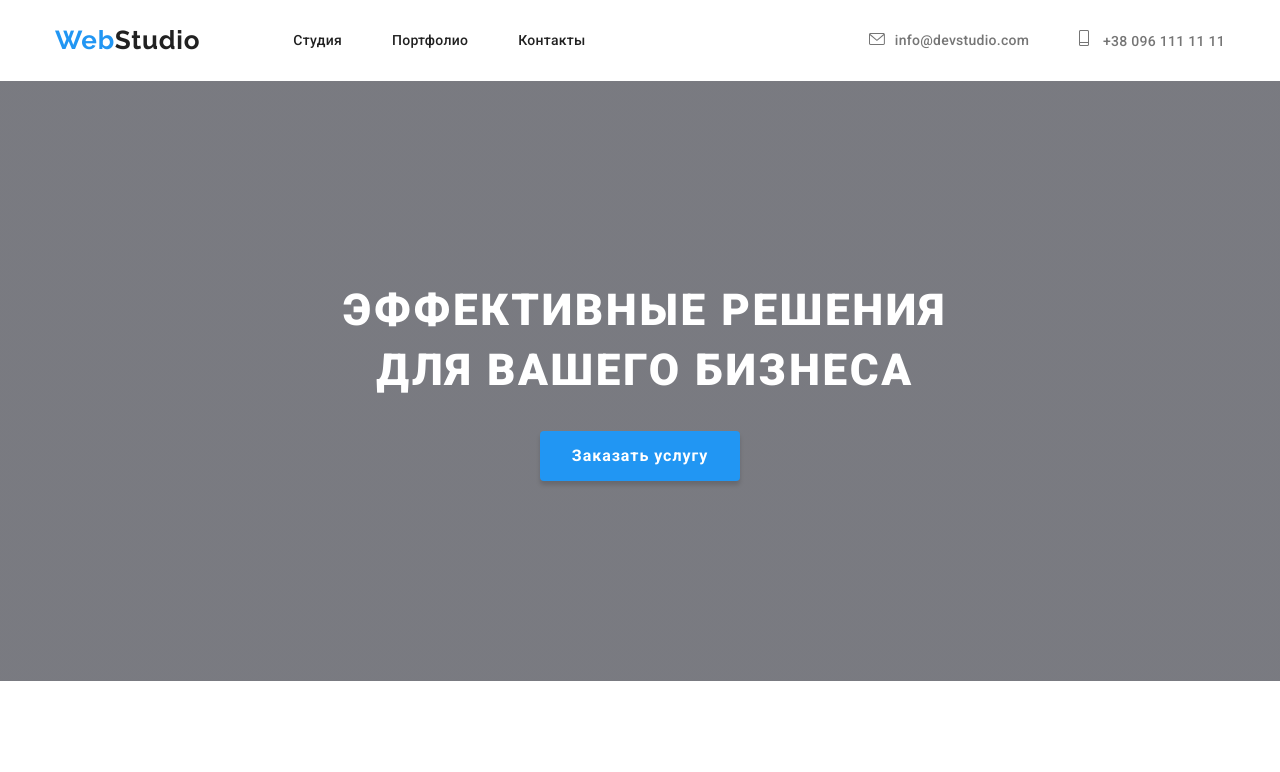
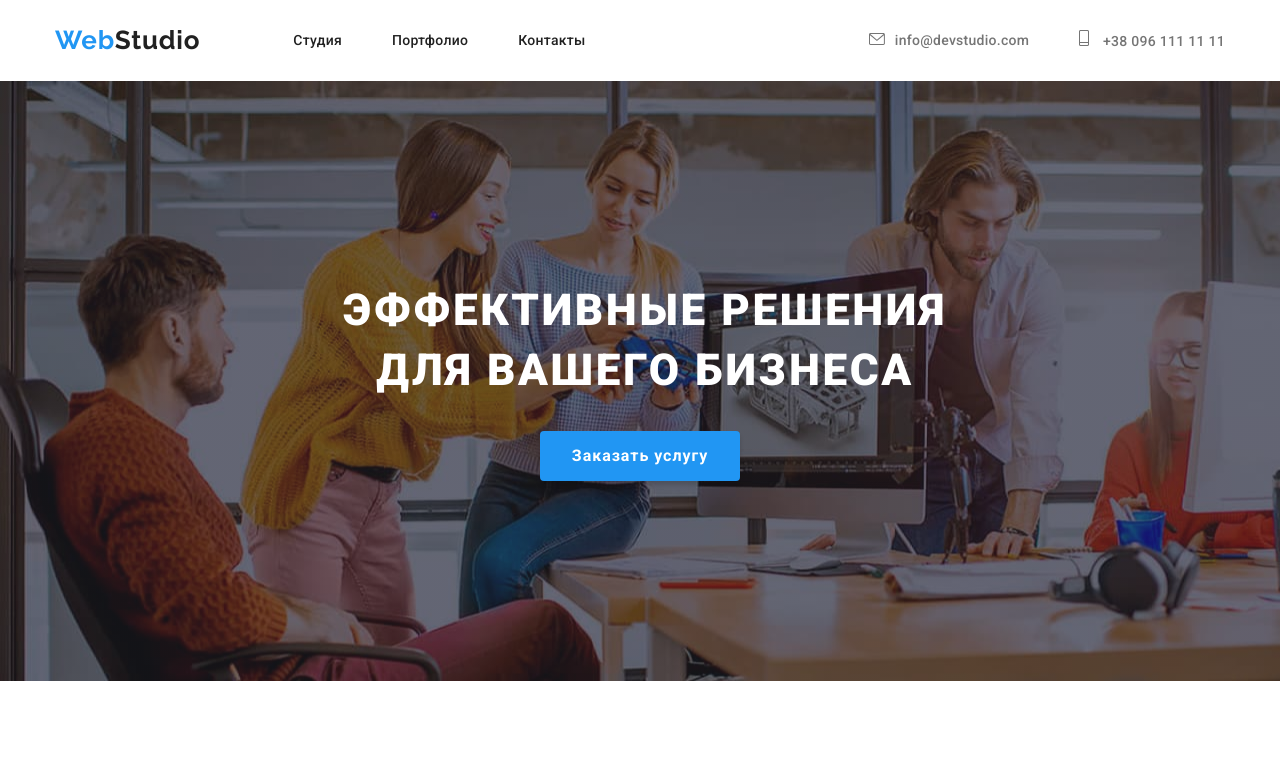
Before and after one commit to alexandr-st/goit-markup-hw-04, a plain HTML site: page index.html in a window 1280 px wide. Shown: the top 772 px of the page. Drawn offline with nearby package versions, Linux system fonts and the light colour scheme.

Commit message:
Add files via upload

```diff
--- a/css/styles.css
+++ b/css/styles.css
@@ -185,7 +185,7 @@ img {
         rgba(47, 48, 58, 0.4),
         rgba(47, 48, 58, 0.4)
         ),
-    url("/project-webstudio/images/Hero_img/BG_resize.jpg");
+    url("../images/Hero_img/BG_resize.jpg");
     background-repeat: no-repeat;
     background-size: cover;
 }
```
